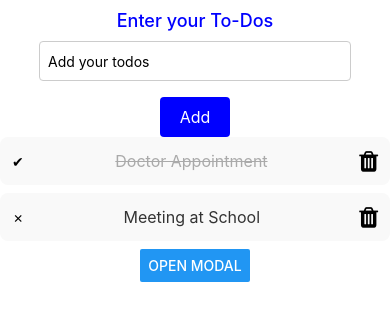
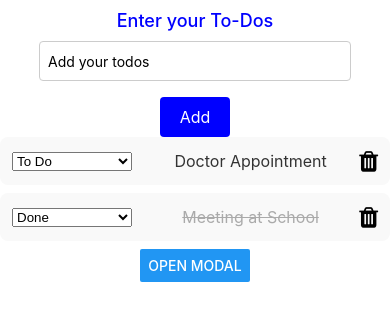
Before and after one commit to kubraa16/react-native-todoList, a React Native app: screen / in a window 390 px wide. Shown: the top 320 px of the page. Built offline with nearby package versions, Linux system fonts and the light colour scheme.

Commit message:
Added code foriffrent add status

```diff
--- a/App.jsx
+++ b/App.jsx
@@ -5,6 +5,7 @@ import AsyncStorage from '@react-native-async-storage/async-storage';
 import Input from './src/components/Input';
 import Todos from './src/components/Todos';
 import CustomModal from './src/components/CustomModal';
+import { NavigationContainer } from '@react-navigation/native';
 
 const STORAGE_KEY = '@my_tasks';
 
@@ -22,8 +23,8 @@ const App = () => {
           setTasks(JSON.parse(storedTasks));
         } else {
           setTasks([
-            {id: 1, text: 'Doctor Appointment', completed: true},
-            {id: 2, text: 'Meeting at School', completed: false},
+            {id: 1, text: 'Doctor Appointment', status: 'todo'},
+            {id: 2, text: 'Meeting at School', status: 'done'},
           ]);
         }
       } catch (error) {
@@ -47,7 +48,7 @@ const App = () => {
 
   function addTodo() {
     if (!value.trim()) return;
-    const newTask = {id: Date.now(), text: value, completed: false};
+    const newTask = {id: Date.now(), text: value, status: 'todo'};
     setTasks(prevTasks => [...prevTasks, newTask]);
     setValue('');
   }
@@ -64,23 +65,28 @@ const App = () => {
     setId(null);
   }
 
-  function toggleComplete(taskId) {
-    const updatedTasks = tasks.map(task =>
-      task.id === taskId ? {...task, completed: !task.completed} : task,
-    );
+  function toggleComplete(taskId, newStatus) {
+    const updatedTasks = tasks.map(task => {
+      if (taskId === task.id) {
+        return {...task, status: newStatus};
+      }
+      return task;
+    });
 
     updatedTasks.sort((a, b) => {
-      if (a.completed && !b.completed) return 1;
-      if (!a.completed && b.completed) return -1;
-      return 0;
+      const statusOrder = {todo: 1, wip: 2, done: 3};
+      return statusOrder[a.status] - statusOrder[b.status];
     });
-
     setTasks(updatedTasks);
   }
+
 
   return (
     <View>
       <Input value={value} setValue={setValue} addTodo={addTodo} />
+      <NavigationContainer>
+
+      </NavigationContainer>
       <Todos
         tasks={tasks}
         toggleComplete={toggleComplete}
--- a/src/components/CustomModal.jsx
+++ b/src/components/CustomModal.jsx
@@ -7,11 +7,10 @@ const CustomModal = ({modalVisible, setModalVisible, deleteTodo}) => {
       <Button title="Open Modal" onPress={() => setModalVisible(true)} />
 
       <Modal
-        animationType="slide" // 'slide' or 'fade'
-        transparent={true} // makes the modal background transparent
+        animationType="slide"
+        transparent={true}
         visible={modalVisible}
         onRequestClose={() => {
-          // This is required on Android to handle the Back button
           setModalVisible(false);
         }}>
         <View style={styles.modalBackdrop}>
@@ -40,7 +39,7 @@ const styles = StyleSheet.create({
   },
   modalBackdrop: {
     flex: 1,
-    backgroundColor: 'rgba(0, 0, 0, 0.5)', // semi-transparent backdrop
+    backgroundColor: 'rgba(0, 0, 0, 0.5)',
     justifyContent: 'center',
     alignItems: 'center',
   },
--- a/src/components/Todos.jsx
+++ b/src/components/Todos.jsx
@@ -2,6 +2,7 @@ import CheckBox from '@react-native-community/checkbox';
 import React, {useState} from 'react';
 import {FlatList, StyleSheet, Text, TouchableOpacity, View} from 'react-native';
 import Icon from 'react-native-vector-icons/FontAwesome';
+import {Picker} from '@react-native-picker/picker';
 
 const Todos = ({tasks, setTasks, deleteModal, toggleComplete}) => {
   return (
@@ -11,11 +12,22 @@ const Todos = ({tasks, setTasks, deleteModal, toggleComplete}) => {
         keyExtractor={item => item.id.toString()}
         renderItem={({item}) => (
           <View style={styles.taskItem}>
-            <TouchableOpacity onPress={() => toggleComplete(item.id)}>
-              <Text>{item.completed ? '✔' : '✗'}</Text>
-            </TouchableOpacity>
+            <Picker
+              selectedValue={item.status}
+              onValueChange={newValue => {
+                console.log('Picker changed to:', newValue);
+                toggleComplete(item.id, newValue);
+              }}
+              style={{width: 120, marginRight: 10}}>
+              <Picker.Item style={{color: 'red'}} label="To Do" value="todo" />
+              <Picker.Item style={{color: '#dbd330'}} label="WIP" value="wip" />
+              <Picker.Item style={{color: 'green'}} label="Done" value="done" />
+            </Picker>
             <Text
-              style={[styles.taskText, item.completed && styles.completedTask]}>
+              style={[
+                styles.taskText,
+                styles[item.status],
+              ]}>
               {item.text}
             </Text>
             <TouchableOpacity onPress={() => deleteModal(item.id)}>
@@ -49,9 +61,14 @@ const styles = StyleSheet.create({
     fontSize: 16,
     color: '#333',
   },
-  completedTask: {
+  done: {
     textDecorationLine: 'line-through',
     color: '#aaa',
+  },
+  wip: {
+    color: 'green',
+    borderColor: 'green',
+    borderRadius: 8,
   },
 });
 
```
Also changed, not shown: package.json (+10 -0 lines), 1 other file (tests, documents, lock files or other folders).
